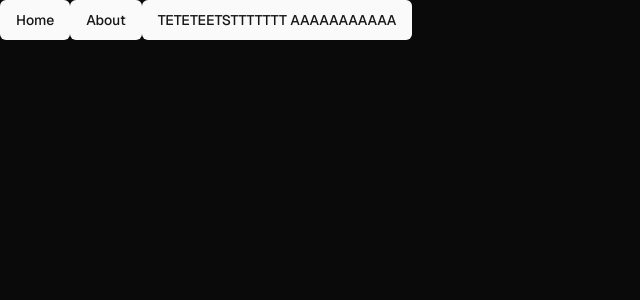
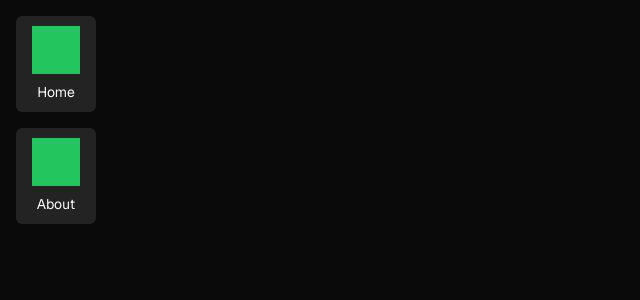
Before and after one commit to Raptor1818/RaptorOS, a Next.js app: page / in a window 1280 px wide. Shown: the top 300 px of the page, without its empty margins (0-640 px from the left). Built offline with nearby package versions, Linux system fonts and the light colour scheme.

Commit message:
Created Desktop DesktopItem
TODO: make the draggable system

```diff
--- a/package.json
+++ b/package.json
@@ -10,6 +10,7 @@
     "start": "next start"
   },
   "dependencies": {
+    "@dnd-kit/core": "^6.1.0",
     "@radix-ui/react-slot": "^1.1.0",
     "@t3-oss/env-nextjs": "^0.10.1",
     "class-variance-authority": "^0.7.0",
--- a/src/app/page.tsx
+++ b/src/app/page.tsx
@@ -1,25 +1,9 @@
-'use client'
-import { useWindowContext } from "@/context/WindowProvider/window-provider";
-import { Button } from "@/components/ui/button";
-import { appList } from "@/lib/lists/app-list";
+import Desktop from "@/components/raptor-os/system/Desktop";
 
 export default function HomePage() {
-  const context = useWindowContext();
   return (
-    <main className="w-screen h-screen">
-      {/* Temporary buttons that will become desktop icons, taking the window object from a file.
-          TODO: make the desktop icon list and the app system
-      */}
-      {appList.map((app) => (
-        <Button
-          key={app.id}
-          onClick={() => {
-            context.openWindow(app);
-          }}
-        >
-          {app.label}
-        </Button>
-      ))}
+    <main className="w-screen h-screen flex flex-col p-4">
+      <Desktop />
     </main>
   );
 }
--- /dev/null
+++ b/src/components/raptor-os/system/Desktop/DesktopIcon.tsx
@@ -0,0 +1,35 @@
+import { type AppWindowType } from '@/context/WindowProvider/window-provider';
+import React from 'react'
+import Image from 'next/image';
+
+type Props = {
+  app: AppWindowType;
+  openWindow: (appWindow: AppWindowType) => void;
+}
+
+const DesktopIcon = ({ app, openWindow }: Props) => {
+  return (
+    <button
+      onDoubleClick={() => {
+        openWindow(app);
+      }}
+      className={`flex flex-col items-center gap-2 justify-center w-20 h-24 bg-white/10 rounded-md hover:bg-white/20 focus:bg-white/30 select-none cursor-default`}
+    >
+      {/* <Image
+        src={app.icon ?? '/favicon.ico'}
+        width={48}
+        height={48}
+        alt={app.label}
+        draggable={false}
+      /> */}
+      <div className='w-12 h-12 bg-green-500'>
+
+      </div>
+      <p className='line-clamp-2 text-sm'>
+        {app.label}
+      </p>
+    </button>
+  )
+}
+
+export default DesktopIcon
--- /dev/null
+++ b/src/components/raptor-os/system/Desktop/index.tsx
@@ -0,0 +1,29 @@
+'use client';
+import { useWindowContext } from '@/context/WindowProvider/window-provider';
+import { appList } from '@/lib/lists/app-list';
+import React from 'react'
+import DesktopIcon from './DesktopIcon';
+
+interface Props { }
+
+const Desktop = (props: Props) => {
+  const context = useWindowContext();
+
+  //TODO: make the draggable system
+
+  return (
+    <div className='relative w-screen h-full'>
+      <div className='w-screen h-full flex flex-col flex-wrap gap-4'>
+        {appList.map(app =>
+          <DesktopIcon
+            key={app.id}
+            app={app}
+            openWindow={context.openWindow}
+          />
+        )}
+      </div>
+    </div>
+  )
+}
+
+export default Desktop
--- a/src/lib/lists/app-list.tsx
+++ b/src/lib/lists/app-list.tsx
@@ -18,9 +18,4 @@ export const appList: AppWindowType[] = [
     label: "About",
     appContent: <Testing />
   },
-  {
-    id: generateRandomId(),
-    label: "TETETEETSTTTTTTT AAAAAAAAAAA",
-    appContent: <Testing />
-  },
 ]
```
Also changed, not shown: 1 other file (tests, documents, lock files or other folders).
